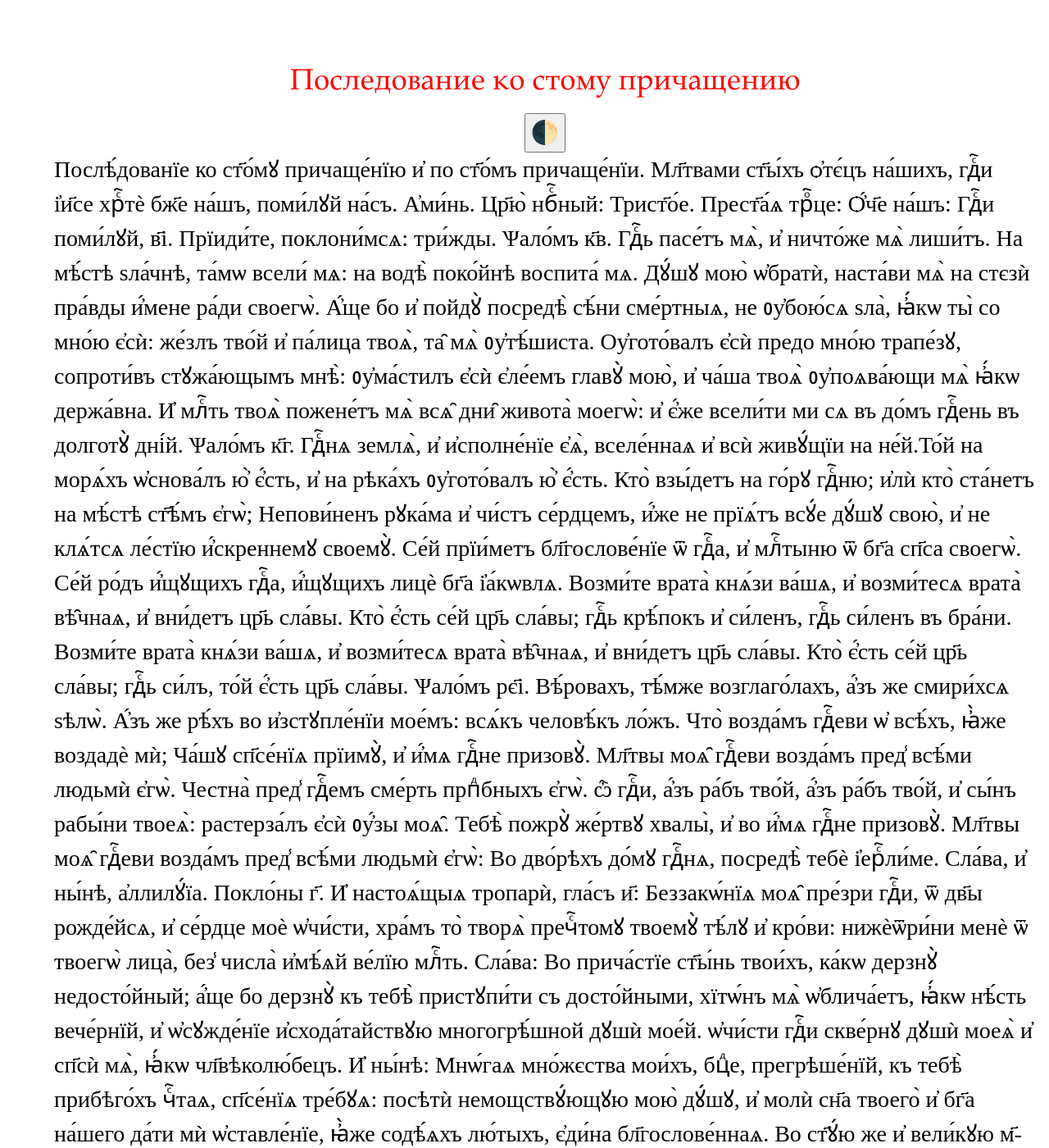
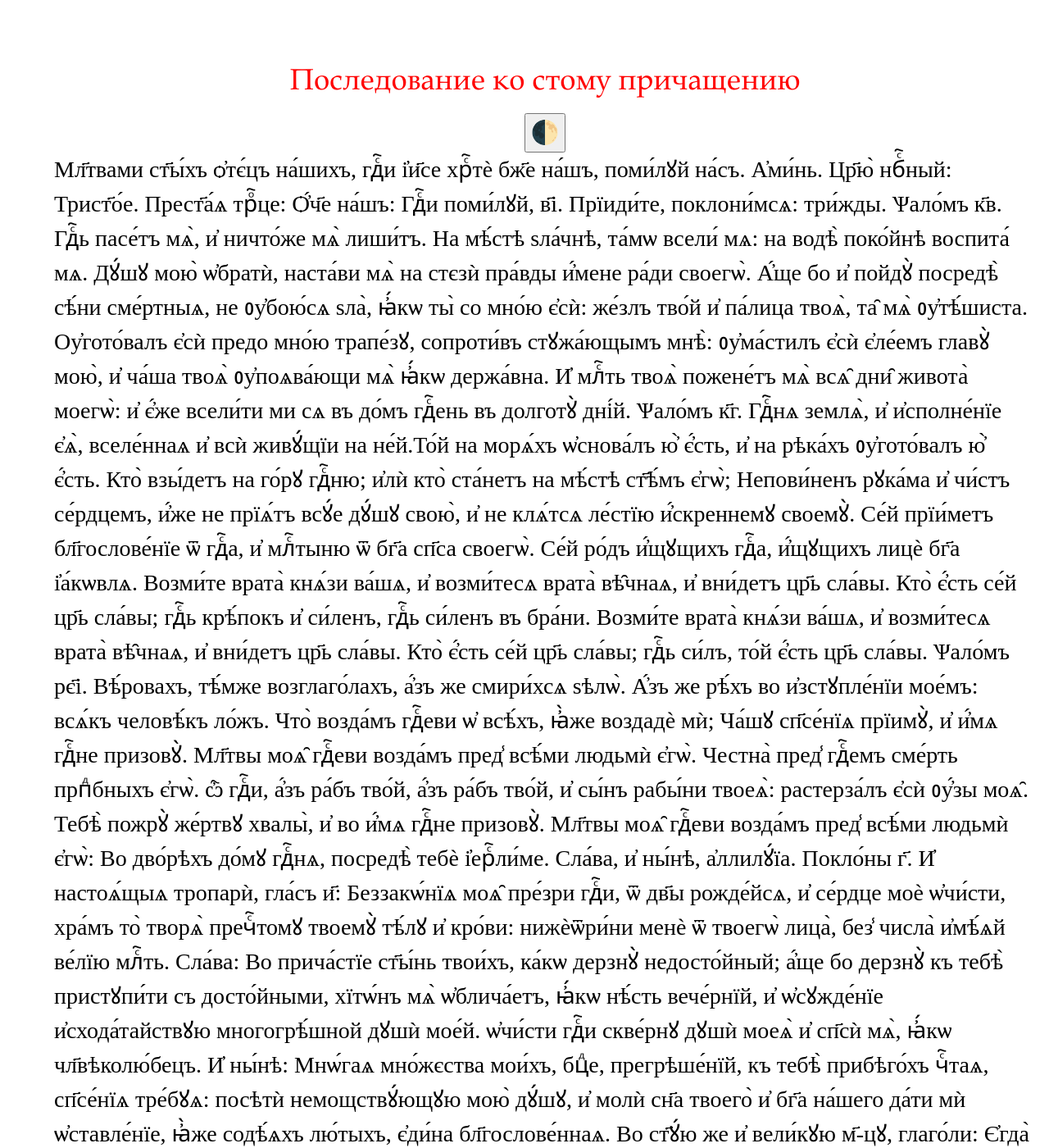
Before and after one commit to markjville/markjville.github.io, a Jekyll site: the page docs/последование-ко-причастию.html, which Jekyll copies as it is, in a window 1280 px wide and 1400 px high. Shown: the whole window at 82% size. Built offline with Jekyll 4.4.1, drawn with Linux system fonts in a browser that asks for light colours; some web fonts are replaced; comment, search, counter and statistics services are not loaded; some of the changed text lies outside the part shown.

Commit message:
Update последование-ко-причастию.html

```diff
--- a/docs/последование-ко-причастию.html
+++ b/docs/последование-ко-причастию.html
@@ -34,7 +34,6 @@ p::first-letter {
 
       <div class="post-content">
 
-Послѣ́дованїе ко ст҃о́мꙋ причаще́нїю и҆ по ст҃о́мъ причаще́нїи.
 Мл҃твами ст҃ы́хъ ѻ҆тє́цъ на́шихъ, гдⷭ҇и і҆и҃се хрⷭ҇тѐ бж҃е на́шъ,
 поми́лꙋй на́съ. А҆ми́нь. Цр҃ю̀ нбⷭ҇ный: Трист҃о́е. Прест҃а́ѧ трⷪ҇це: Ѻ҆́ч҃е
 на́шъ: Гдⷭ҇и поми́лꙋй, в҃і. Прїиди́те, поклони́мсѧ: три́жды.
```
